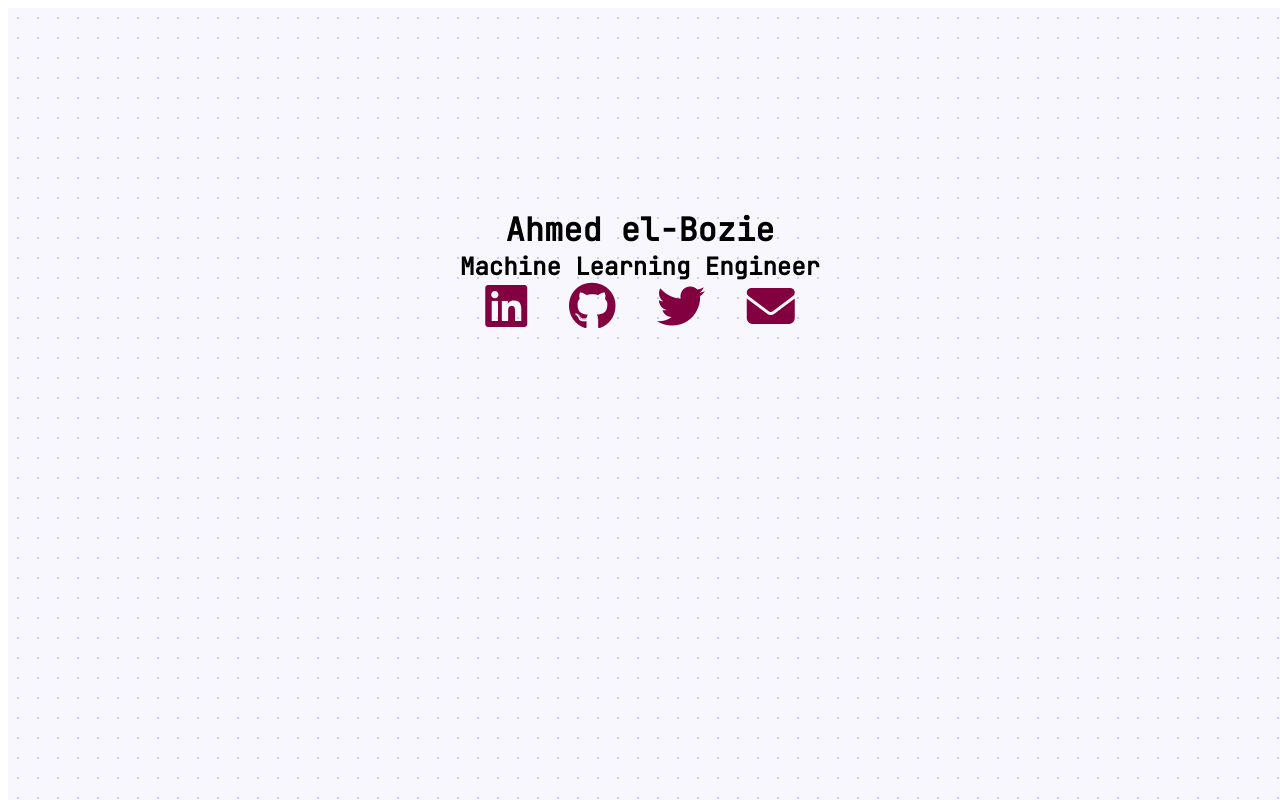
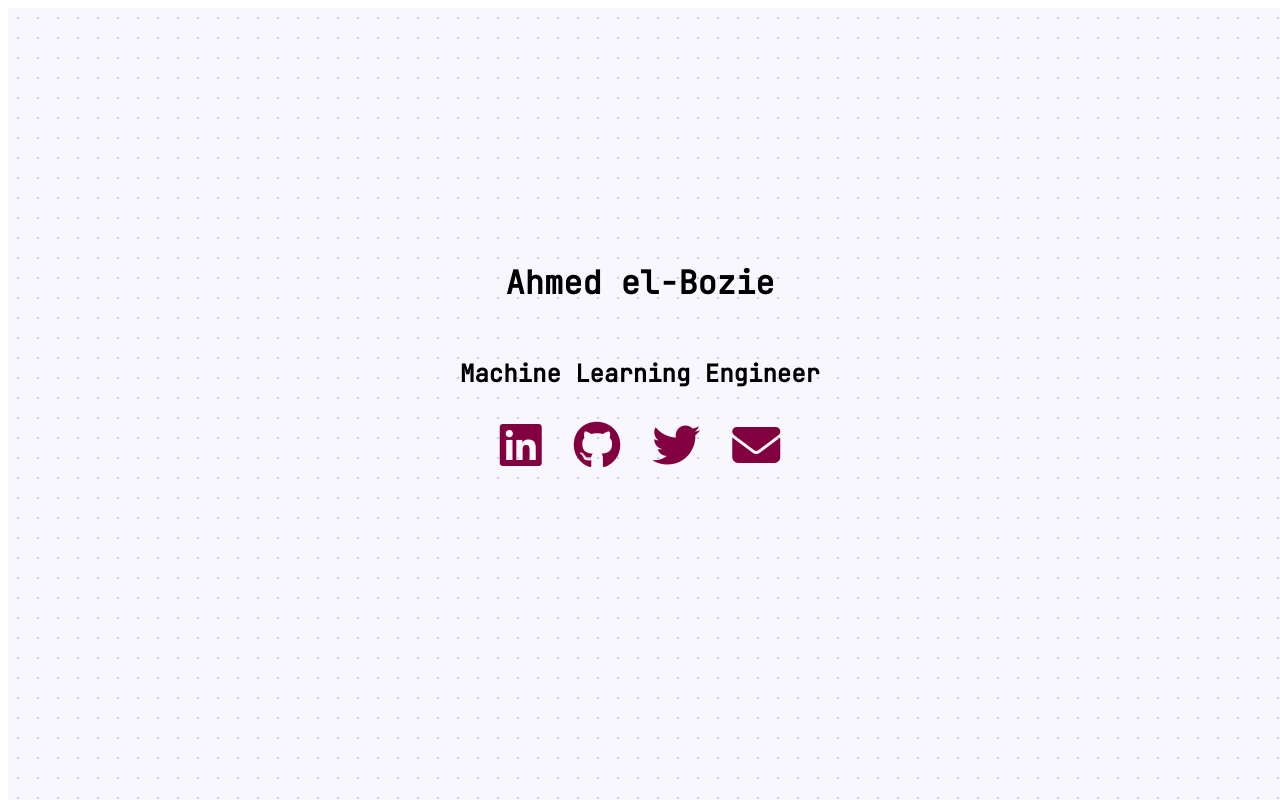
Before and after one commit to aelbozie/aelbozie.github.io, a plain HTML site: page index.html in a window 1280 px wide. Drawn offline with Linux system fonts and the light colour scheme.

Commit message:
fix: h1 nobr{

```diff
--- a/index.html
+++ b/index.html
@@ -15,7 +15,10 @@
   <div class="pattern"></div>
   <div class="info">
 
-    <h1 class="nowrap">Ahmed <nobr>el-Bozie</nobr>
+    <h1 class="nowrap">
+      <p>
+        <nobr>Ahmed el-Bozie</nobr>
+      </p>
     </h1>
     <h2 class="nowrap">Machine Learning Engineer</h2>
     <div class="nowrap">
--- a/style.css
+++ b/style.css
@@ -9,14 +9,10 @@
 }
 
 .nowrap {
-  flex-flow: row;
+display: flex;
+text-align: center;
+align-items: center;
 justify-content: center;
-  margin: auto;
-  text-align: center;
-}
-
-p {
-  hyphens: none;
 }
 
 .info {
```
Lines whose indentation alone changed are shown as unchanged.
